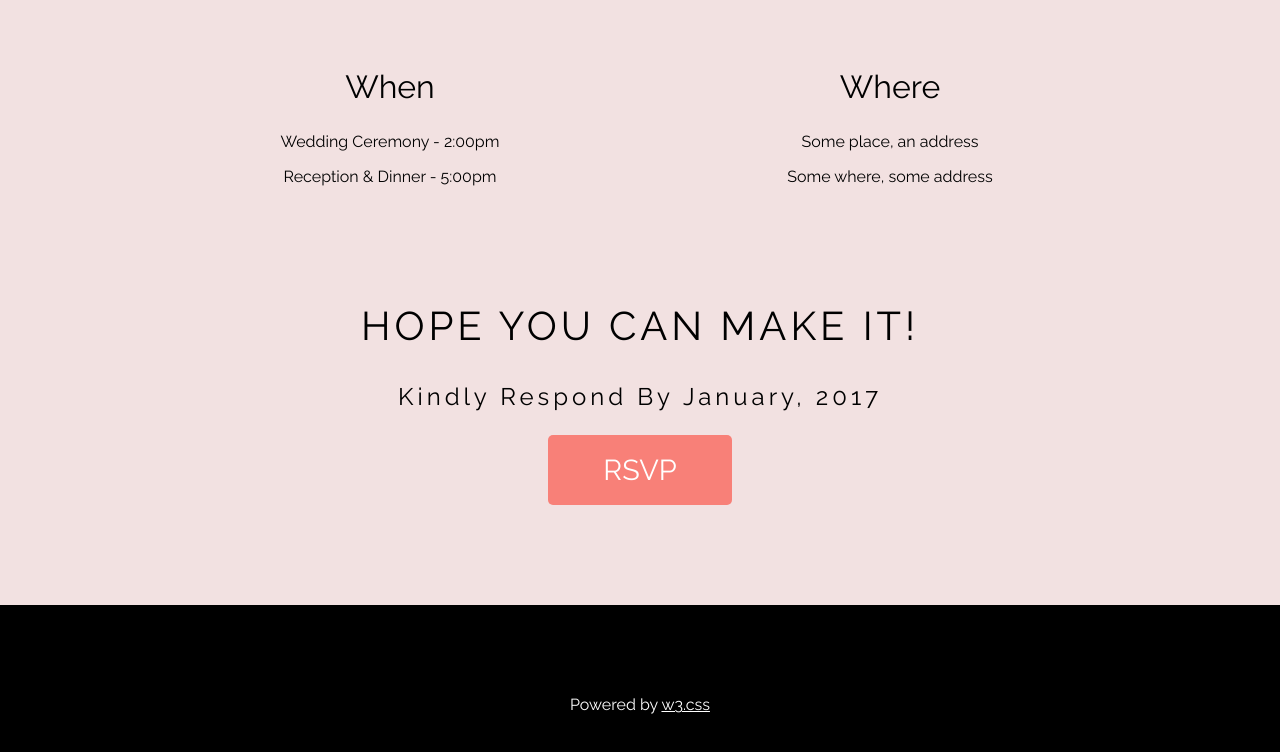
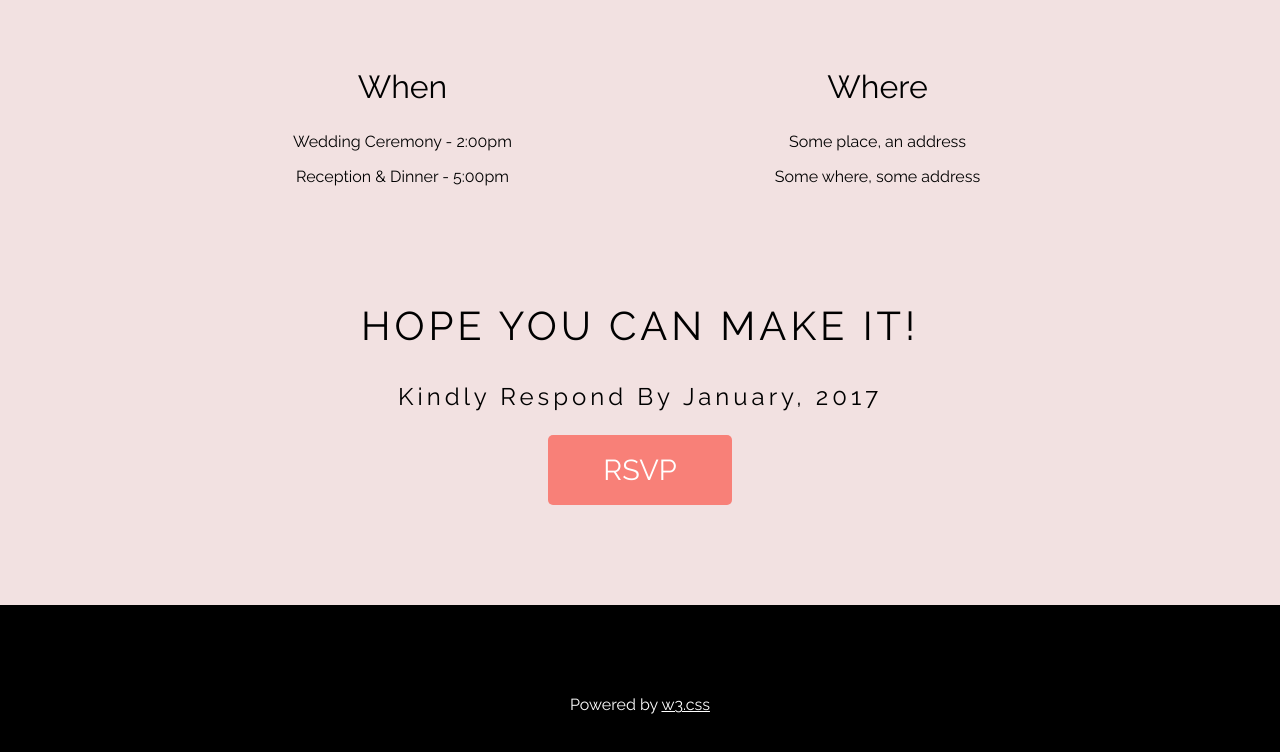
Before and after one commit to Stryde2022/wedding-invite, a plain HTML site: page index.html in a window 1280 px wide. Shown: the part 3742-4494 px from the top of the page. Drawn offline with Linux system fonts and the light colour scheme.

Commit message:
Add files via upload

```diff
--- a/css/styles.css
+++ b/css/styles.css
@@ -144,6 +144,12 @@ h1, h2 {
 
 .first-flex {
     display: flex;
+    flex-direction: column;
+    width: 95%;
+    justify-content: center;
+    align-items: center;
+    margin-left: auto;
+    margin-right: auto;
 }
 
 .when-text-1 {
@@ -269,4 +275,8 @@ img {
     .reception-img {
         max-height: 650px;
     }
+
+    .first-flex {
+        flex-direction: row;
+    }
 }
```
